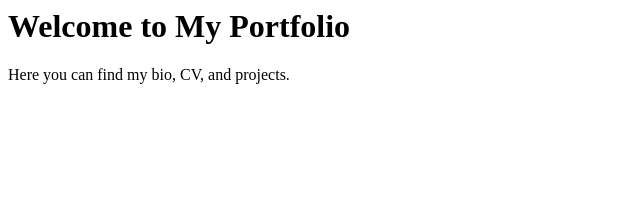
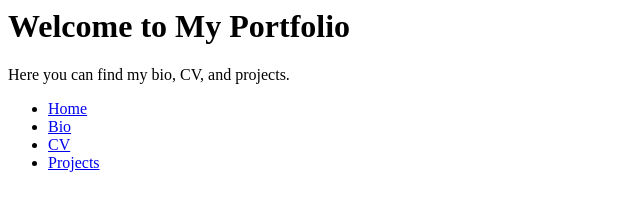
Before and after one commit to Alishahed/alishahed.github.io, a plain HTML site: page index.html in a window 1280 px wide. Shown: the whole page, without its empty margins (0-640 px from the left). Drawn offline with Linux system fonts and the light colour scheme.

Commit message:
Update index.html

```diff
--- a/index.html
+++ b/index.html
@@ -5,5 +5,12 @@
     <h1>Welcome to My Portfolio</h1>
     <p>Here you can find my bio, CV, and projects.</p>
 </div>
-
+<nav>
+    <ul>
+        <li><a href="index.html">Home</a></li>
+        <li><a href="bio.html">Bio</a></li>
+        <li><a href="cv.html">CV</a></li>
+        <li><a href="projects.html">Projects</a></li>
+    </ul>
+</nav>
 <!-- ... -->
```
